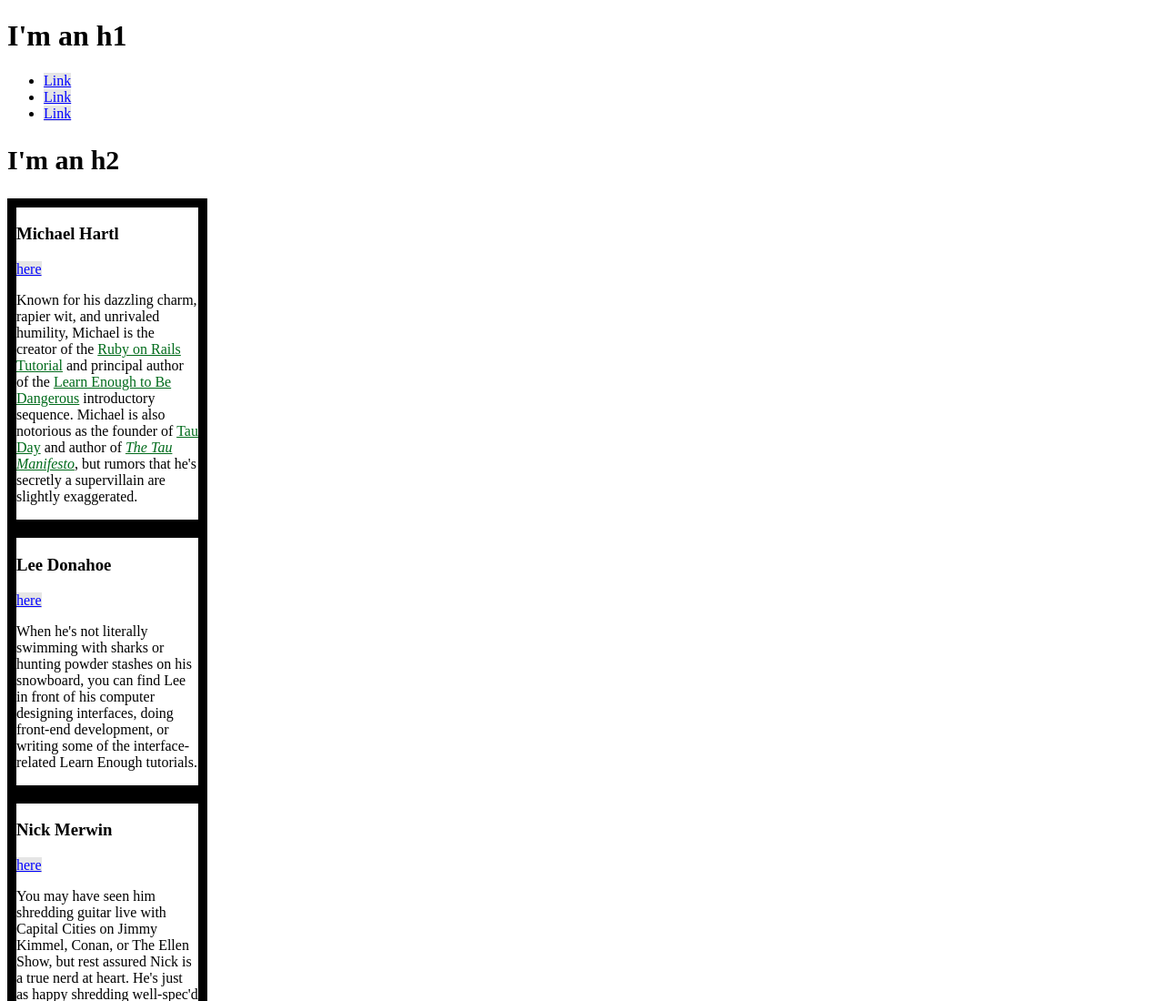
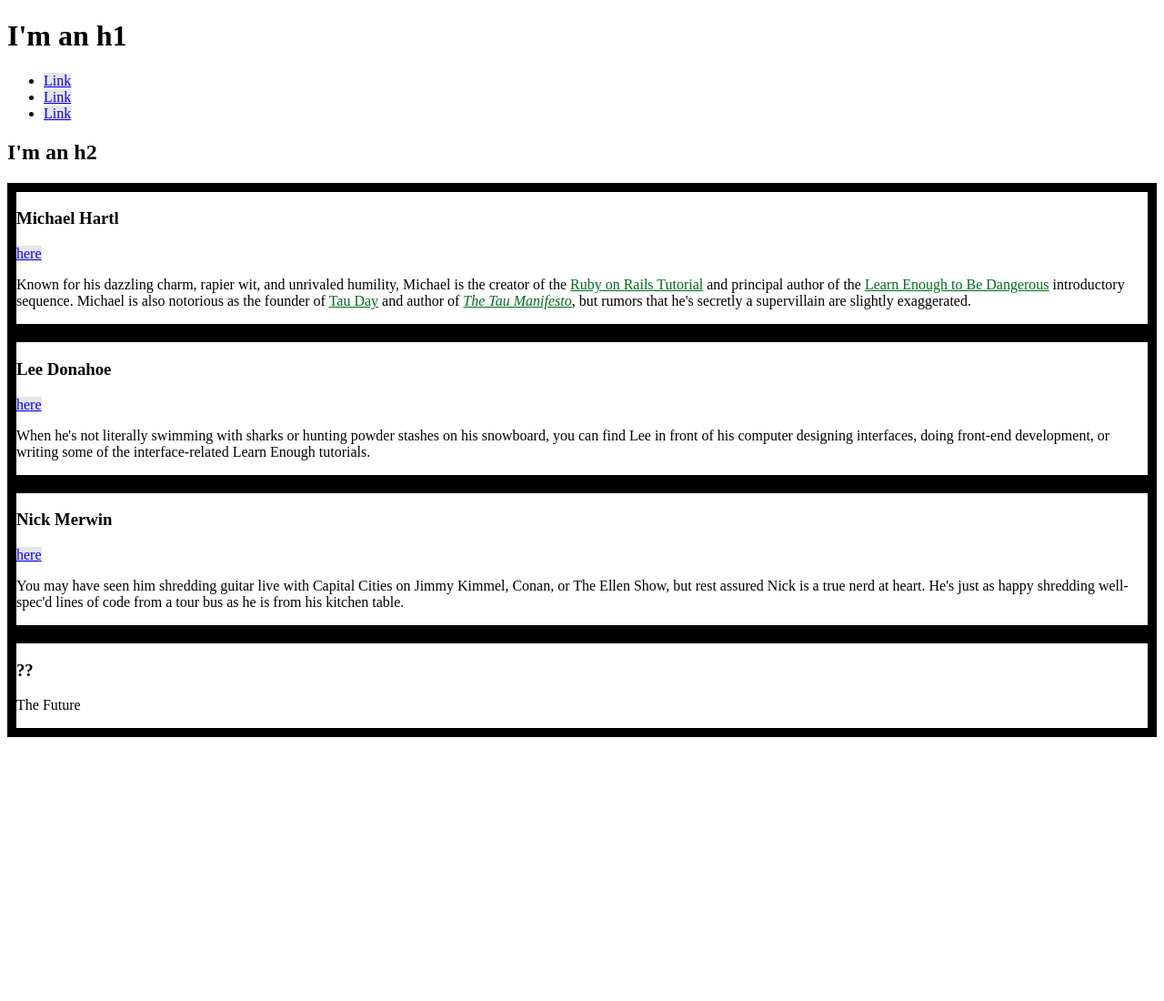
Before and after one commit to Laurel-Jasper/Laurel-Jasper.github.io, a plain HTML site: page index.html in a window 1280 px wide. Shown: the top 1100 px of the page at 91% size. After the commit the page ends 818 px from the top, so only its background shows below. Drawn offline with Linux system fonts and the light colour scheme.

Commit message:
Delete font-size px

```diff
--- a/index.html
+++ b/index.html
@@ -12,10 +12,6 @@
           color: rgba(300, 95, 255, 0.20);
         }
 
-        h2 {
-            font-size: 30px;
-        }
-
         /* SOCIAL STYLES */
         .social-link {
             background: rgba(150, 150, 150, 0.25);
@@ -25,7 +21,6 @@
         /* BIO STYLES */
         .bio-box {
           border: 10px solid #000;
-          width: 200px;
         }
         .bio-copy a {
           color: #006b1b;
```
